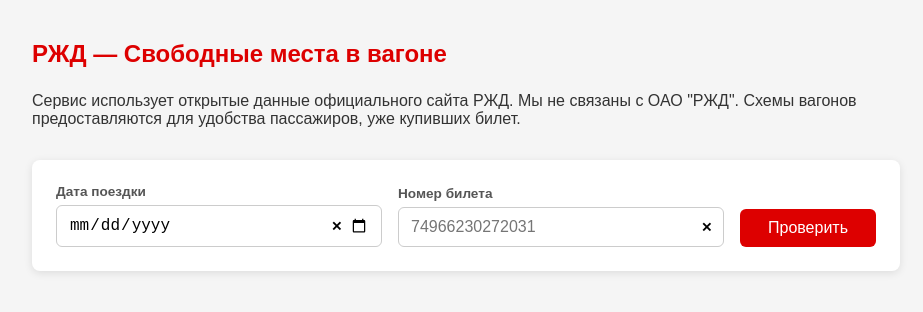
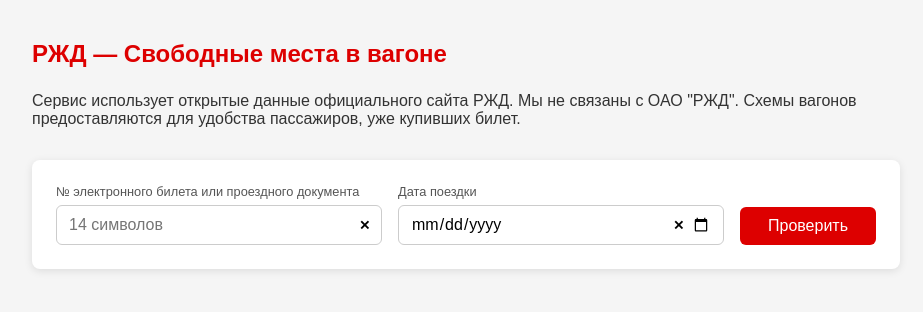
Before and after one commit to ilushinvanya/rzd-check-free-places, a website: page public/index.html in a window 1280 px wide. Shown: the whole page, without its empty margins (174-1097 px from the left). Drawn offline with Linux system fonts and the light colour scheme.

Commit message:
style fixies

```diff
--- a/public/index.html
+++ b/public/index.html
@@ -12,6 +12,15 @@
     <div>Сервис использует открытые данные официального сайта РЖД. Мы не связаны с ОАО "РЖД". Схемы вагонов предоставляются для удобства пассажиров, уже купивших билет.</div>
     <div class="form-card">
       <div class="form-row">
+
+        <div class="form-group">
+          <label for="ticketNumber">№ электронного билета или проездного документа</label>
+          <div class="input-wrapper">
+            <input type="text" id="ticketNumber" placeholder="14 символов" required>
+            <button class="clear" onclick="clearTicketNumber()">✕</button>
+          </div>
+        </div>
+
         <div class="form-group">
           <label for="date">Дата поездки</label>
           <div class="input-wrapper">
@@ -19,13 +28,7 @@
             <button class="clear clear-date" onclick="clearDate()">✕</button>
           </div>
         </div>
-        <div class="form-group">
-          <label for="ticketNumber">Номер билета</label>
-          <div class="input-wrapper">
-            <input type="text" id="ticketNumber" placeholder="74966230272031" required>
-            <button class="clear" onclick="clearTicketNumber()">✕</button>
-          </div>
-        </div>
+
         <button id="submitBtn" onclick="handleSubmit()">
           Проверить
           <span class="spinner" id="spinner"></span>
--- a/public/style.css
+++ b/public/style.css
@@ -46,19 +46,20 @@ h1 {
 }
 
 label {
-    font-size: 0.85rem;
-    font-weight: bold;
+    font-size: 0.8rem;
     color: #555;
 }
 
 input {
     width: 100%;
+    height: 40px;
     padding: 10px 12px;
     border: 1px solid #ccc;
     border-radius: 6px;
     font-size: 1rem;
     outline: none;
     transition: border-color 0.2s;
+    font-family: inherit;
 }
 
 input:focus {
```
